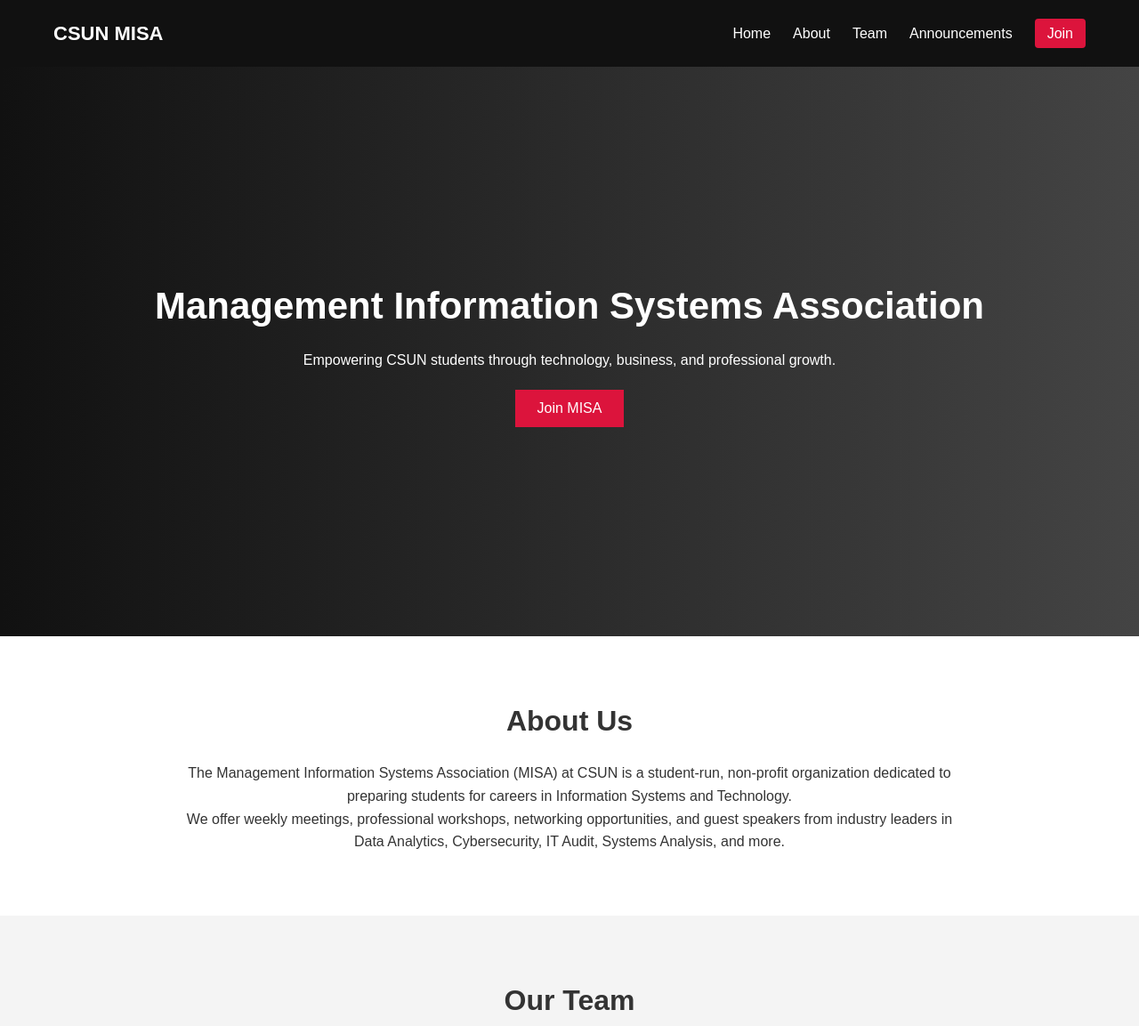
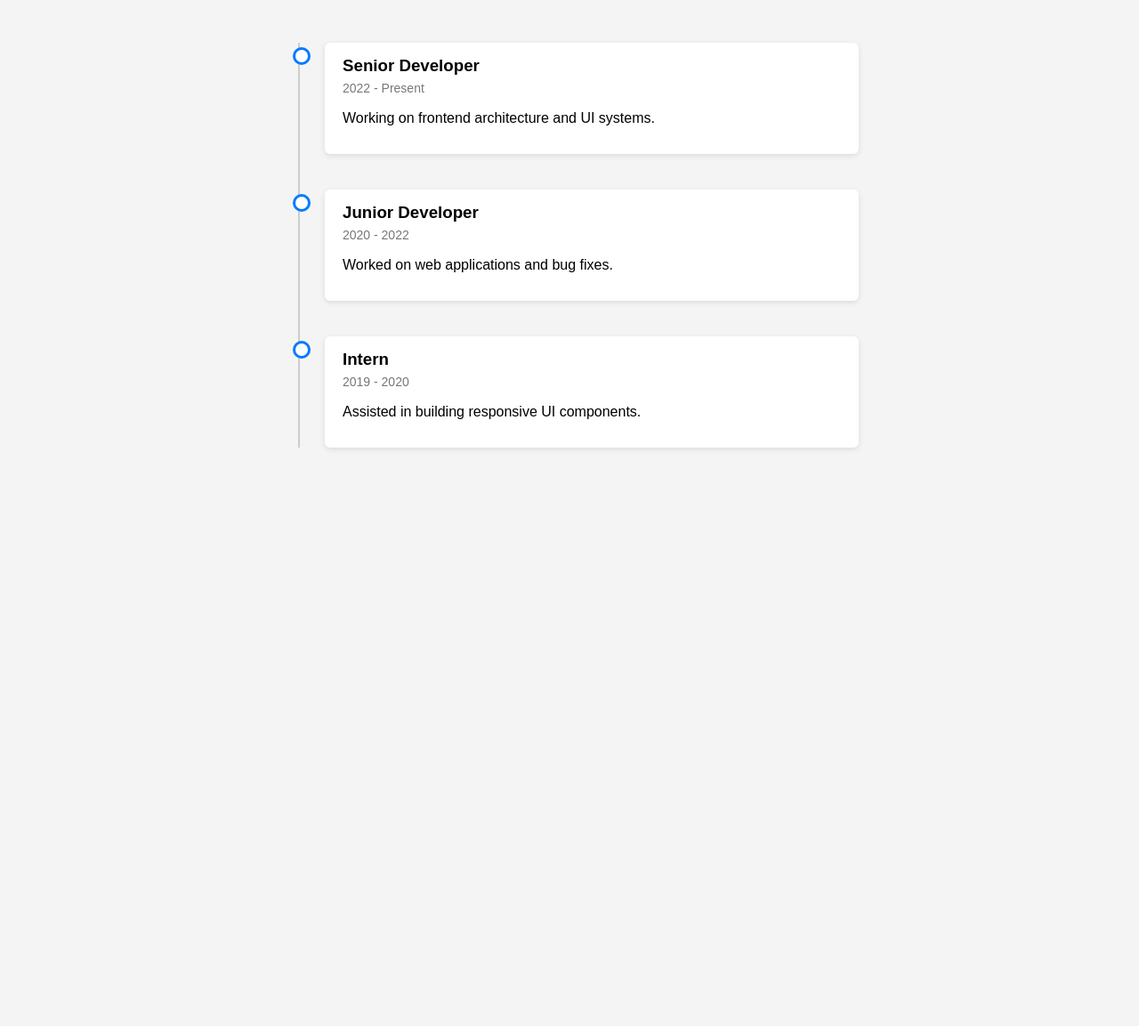
Before and after one commit to Csimmons117/misa, a plain HTML site: page index.html in a window 1280 px wide. Shown: the top 1153 px of the page at 89% size. After the commit the page ends 800 px from the top, so only its background shows below. Drawn offline with Linux system fonts and the light colour scheme.

Commit message:
Refactor index.html for timeline layout and styling

```diff
--- a/index.html
+++ b/index.html
@@ -1,96 +1,102 @@
 <!DOCTYPE html>
 <html lang="en">
 <head>
-    <meta charset="UTF-8">
-    <meta name="viewport" content="width=device-width, initial-scale=1.0">
-    <title>CSUN MISA</title>
-    <link rel="stylesheet" href="./index.css">
+<meta charset="UTF-8">
+<title>Timeline Example</title>
+<style>
+
+body {
+  font-family: Arial, sans-serif;
+  background: #f4f4f4;
+  padding: 40px;
+}
+
+/* Timeline Container */
+.timeline {
+  position: relative;
+  max-width: 600px;
+  margin: auto;
+  padding-left: 50px;
+}
+
+/* Vertical Line */
+.timeline::before {
+  content: "";
+  position: absolute;
+  left: 20px;
+  top: 0;
+  bottom: 0;
+  width: 2px;
+  background: #ccc;
+}
+
+/* Timeline Item */
+.timeline-item {
+  position: relative;
+  margin-bottom: 40px;
+}
+
+/* Dot */
+.timeline-item::before {
+  content: "";
+  position: absolute;
+  left: -36px;
+  top: 5px;
+  width: 14px;
+  height: 14px;
+  background: white;
+  border: 3px solid #007bff;
+  border-radius: 50%;
+}
+
+/* Content Box */
+.timeline-content {
+  background: white;
+  padding: 15px 20px;
+  border-radius: 6px;
+  box-shadow: 0 2px 6px rgba(0,0,0,0.1);
+}
+
+.timeline-content h3 {
+  margin: 0 0 5px;
+}
+
+.timeline-content span {
+  font-size: 14px;
+  color: #777;
+}
+
+</style>
 </head>
 <body>
 
+<div class="timeline">
 
+  <div class="timeline-item">
+    <div class="timeline-content">
+      <h3>Senior Developer</h3>
+      <span>2022 - Present</span>
+      <p>Working on frontend architecture and UI systems.</p>
+    </div>
+  </div>
 
-    <!-- Navigation -->
-    <nav class="navbar">
-        <div class="logo">CSUN MISA</div>
-        <ul class="nav-links">
-            <li><a href="#home">Home</a></li>
-            <li><a href="#about">About</a></li>
-            <li><a href="#team">Team</a></li>
-            <li><a href="#announcements">Announcements</a></li>
-            <li><a href="#join" class="btn">Join</a></li>
-        </ul>
-    </nav>
+  <div class="timeline-item">
+    <div class="timeline-content">
+      <h3>Junior Developer</h3>
+      <span>2020 - 2022</span>
+      <p>Worked on web applications and bug fixes.</p>
+    </div>
+  </div>
 
-    <!-- Hero Section -->
-    <section id="home" class="hero">
-        <h1>Management Information Systems Association</h1>
-        <p>Empowering CSUN students through technology, business, and professional growth.</p>
-        <button onclick="scrollToJoin()">Join MISA</button>
-    </section>
+  <div class="timeline-item">
+    <div class="timeline-content">
+      <h3>Intern</h3>
+      <span>2019 - 2020</span>
+      <p>Assisted in building responsive UI components.</p>
+    </div>
+  </div>
 
-    <!-- About -->
-    <section id="about" class="section">
-        <h2>About Us</h2>
-        <p>
-            The Management Information Systems Association (MISA) at CSUN is a student-run,
-            non-profit organization dedicated to preparing students for careers in Information
-            Systems and Technology.
-        </p>
-        <p>
-            We offer weekly meetings, professional workshops, networking opportunities, and
-            guest speakers from industry leaders in Data Analytics, Cybersecurity, IT Audit,
-            Systems Analysis, and more.
-        </p>
-    </section>
+</div>
 
-    <!-- Team -->
-    <section id="team" class="section gray">
-        <h2>Our Team</h2>
-        <div class="team-container">
-            <div class="card">
-                <div class="avatar"></div>
-                <h3>President</h3>
-                <p>John Doe</p>
-            </div>
-            <div class="card">
-                <div class="avatar"></div>
-                <h3>Vice President</h3>
-                <p>Jane Smith</p>
-            </div>
-            <div class="card">
-                <div class="avatar"></div>
-                <h3>Treasurer</h3>
-                <p>Alex Johnson</p>
-            </div>
-        </div>
-    </section>
-
-    <!-- Announcements -->
-    <section id="announcements" class="section">
-        <h2>Announcements</h2>
-        <div class="announcement">
-            <h4>📅 Weekly Meeting</h4>
-            <p>Every Wednesday at 6:00 PM — Nazarian Hall</p>
-        </div>
-        <div class="announcement">
-            <h4>🎤 Guest Speaker Event</h4>
-            <p>Industry professionals discussing careers in IT & Analytics</p>
-        </div>
-    </section>
-
-    <!-- Join -->
-    <section id="join" class="section gray">
-        <h2>Join MISA</h2>
-        <p>Become part of a community that builds careers and connections.</p>
-        <a href="#" class="btn large">Sign Up Now</a>
-    </section>
-
-    <!-- Footer -->
-    <footer>
-        <p>© 2026 CSUN MISA | David Nazarian College of Business & Economics</p>
-    </footer>
-
-    <script src="script.js"></script>
 </body>
 </html>
```
